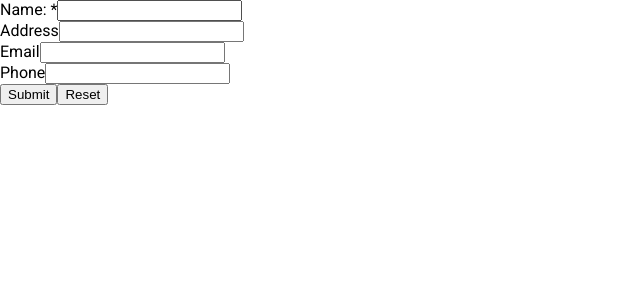
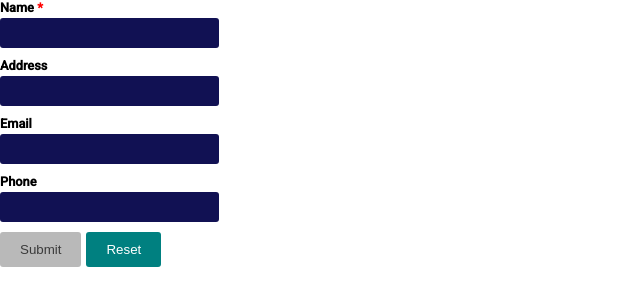
Before and after one commit to Ifycode-experiments/node-mongo-demo-app, an Angular app: page / in a window 1280 px wide. Shown: the top 306 px of the page, without its empty margins (0-640 px from the left). Built offline with nearby package versions, Linux system fonts and the light colour scheme.

Commit message:
Disable submit if form is not valid & add basic style to form

```diff
--- a/src/app/user/user.component.html
+++ b/src/app/user/user.component.html
@@ -2,24 +2,24 @@
   <div>
     <form #userForm="ngForm">
       <input type="hidden" name="_id" #_id="ngModel" [(ngModel)]="userService.selectedUser._id">
-      <div>
-        <label for="userName">Name: <span>*</span></label>
-        <input type="text" id="userName" name="name" #name="ngModel" [(ngModel)]="userService.selectedUser.name">
+      <div class="formGroup">
+        <label for="userName">Name <span class="red-text bold-text">*</span></label>
+        <input type="text" id="userName" name="name" #name="ngModel" [(ngModel)]="userService.selectedUser.name" required>
       </div>
-      <div>
+      <div class="formGroup">
         <label for="userAddress">Address</label>
         <input type="text" id="userAddress" name="address" #address="ngModel" [(ngModel)]="userService.selectedUser.address">
       </div>
-      <div>
+      <div class="formGroup">
         <label for="userEmail">Email</label>
         <input type="text" id="userEmail" name="email" #email="ngModel" [(ngModel)]="userService.selectedUser.email">
       </div>
-      <div>
+      <div class="formGroup">
         <label for="userPhone">Phone</label>
         <input type="text" id="userPhone" name="phone" #phone="ngModel" [(ngModel)]="userService.selectedUser.phone">
       </div>
       <div>
-        <button type="submit">Submit</button>
+        <button type="submit" [disabled]="!userForm.valid">Submit</button>
         <button type="button" (click)="resetForm(userForm)">Reset</button>
       </div>
     </form>
--- a/src/styles.css
+++ b/src/styles.css
@@ -1,4 +1,9 @@
-/* You can add global styles to this file, and also import other style files */
+* {
+  margin: 0;
+  border: 0;
+  padding: 0;
+  box-sizing: border-box;
+}
 
 html, body {
   height: 100%;
@@ -11,4 +16,52 @@ body {
 
 button {
   cursor: pointer;
+  padding: 10px 20px;
+  background: teal;
+  color: white;
+  margin: 0 5px 0 0; /**/
+  border-radius: 3px;
 }
+
+button:disabled {
+  background:#b9b9b9;
+  color: #3b3b3b;
+  cursor: not-allowed;
+}
+
+input, label {
+  display: block;
+}
+
+label {
+  font-size: 0.8em;
+  font-weight: 600;
+  margin: 0 0 3px 0;
+}
+
+input {
+  background: #111153;
+  padding: 5px;
+  font-size: 1em;
+  color: white;
+  border-radius: 3px;
+  border: 1px solid transparent;
+}
+
+.formGroup {
+  margin: 0 0 10px 0;
+}
+
+input.ng-invalid.ng-dirty {
+  background: red;
+}
+
+
+/*helpers*/
+.red-text {
+  color: red;
+}
+
+.bold-text {
+  font-weight: 700;
+}
```
